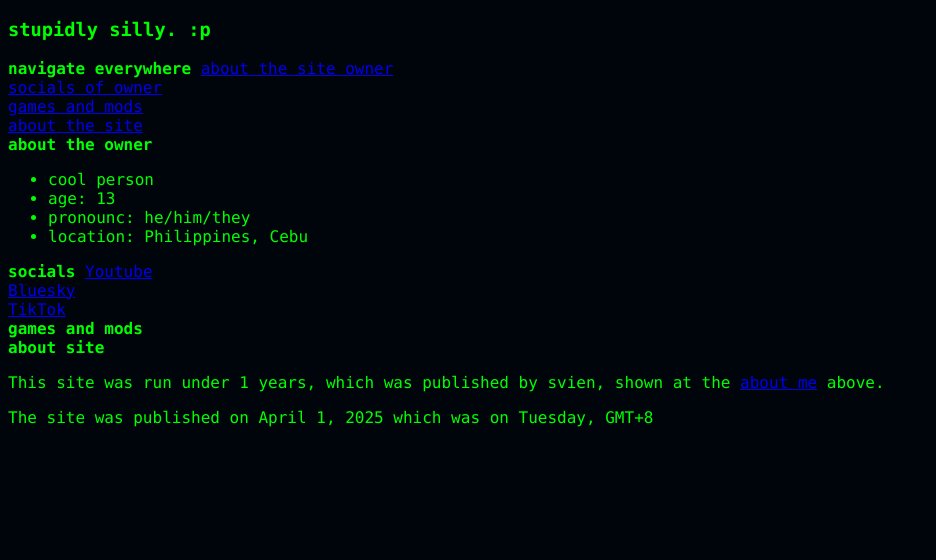
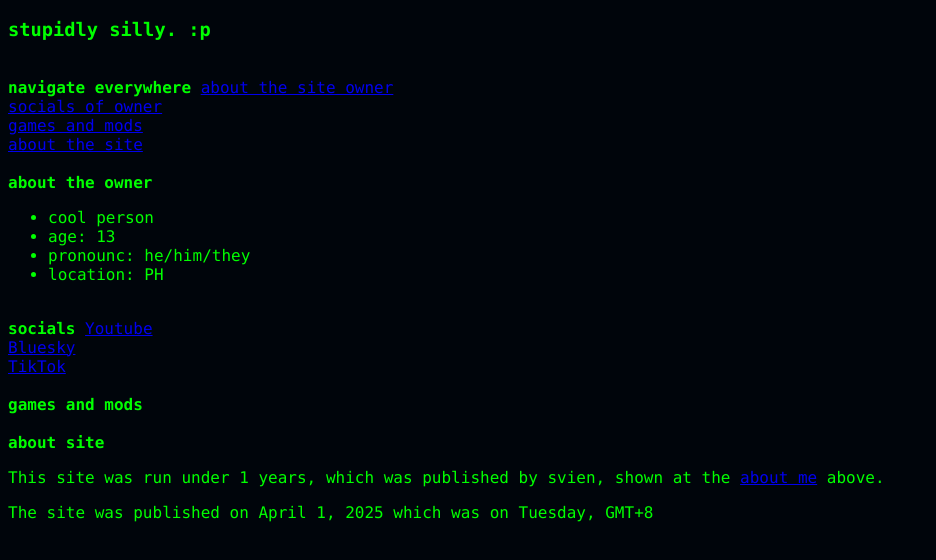
Before and after one commit to thereal-svien/thereal-svien.github.io, a plain HTML site: page index.html in a window 1280 px wide. Shown: the part 62-622 px from the top of the page, without its empty margins (0-936 px from the left). Drawn offline with Linux system fonts and the light colour scheme.

Commit message:
Update index.html

```diff
--- a/index.html
+++ b/index.html
@@ -6,10 +6,10 @@
 <link rel="icon" type="image/x-icon" href="/images/favicon.ico">
 </head>
 <body>
-<div class="top">
+<div id="top">
 <h1>hi welcome to my site</h1>
 <h3>stupidly silly. :p</h3>
-
+<br>
 
 <div class="navigation">
 <strong>navigate everywhere</strong>
@@ -18,6 +18,7 @@
 <a href="#gamesMods">games and mods</a><br>
 <a href="#about">about the site</a><br>
 </div>
+<br>
 
 <div id="aboutMe">
 <strong>about the owner</strong>
@@ -25,9 +26,10 @@
 <li>cool person</li>
 <li>age: 13</li>
 <li>pronounc: he/him/they</li>
-<li>location: Philippines, Cebu</li>
+<li>location: PH</li>
 </ul>
 </div>
+<br>
 
 <div id="socials">
 <strong>socials</strong>
@@ -35,17 +37,20 @@
 <a href="https://bsky.app/profile/thereal-svien-golt.bsky.social" target="_blank">Bluesky</a><br>
 <a href="https://tiktok.com/@thereal.svien.pingas" target="_blank">TikTok</a><br>
 </div>
+<br>
 
 <div id="gamesMods">
 <strong>games and mods</strong>
 
 </div>
+<br>
 
 <div id="about">
 <strong>about site</strong>
 <p>This site was run under 1 years, which was published by svien, shown at the <a href="#aboutMe">about me</a> above.</p>
 <p>The site was published on April 1, 2025 which was on Tuesday, GMT+8</p>
 </div>
+<br>
 
 
 </body>
```
